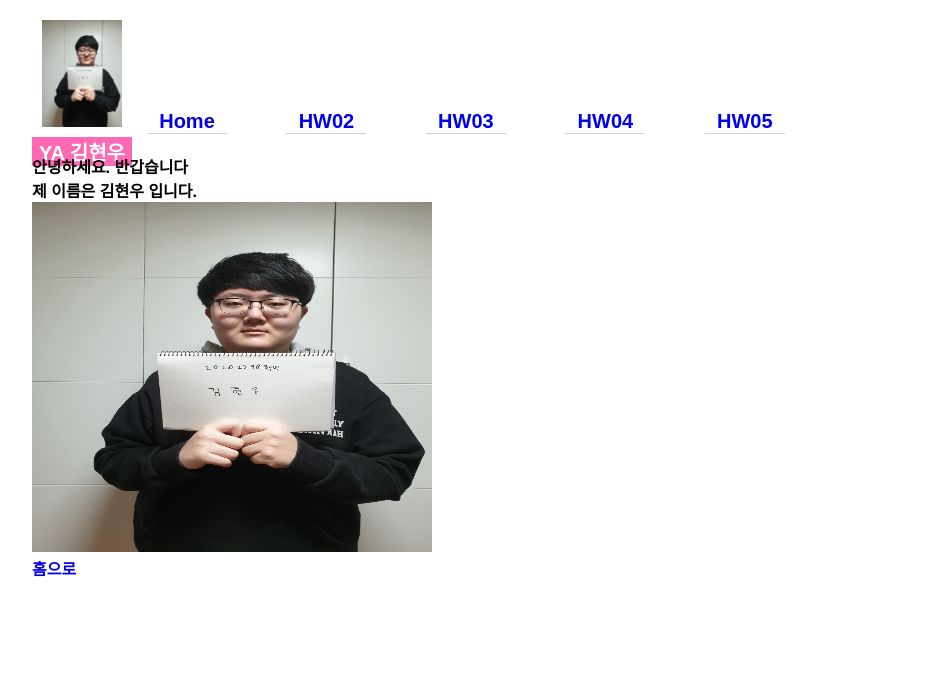
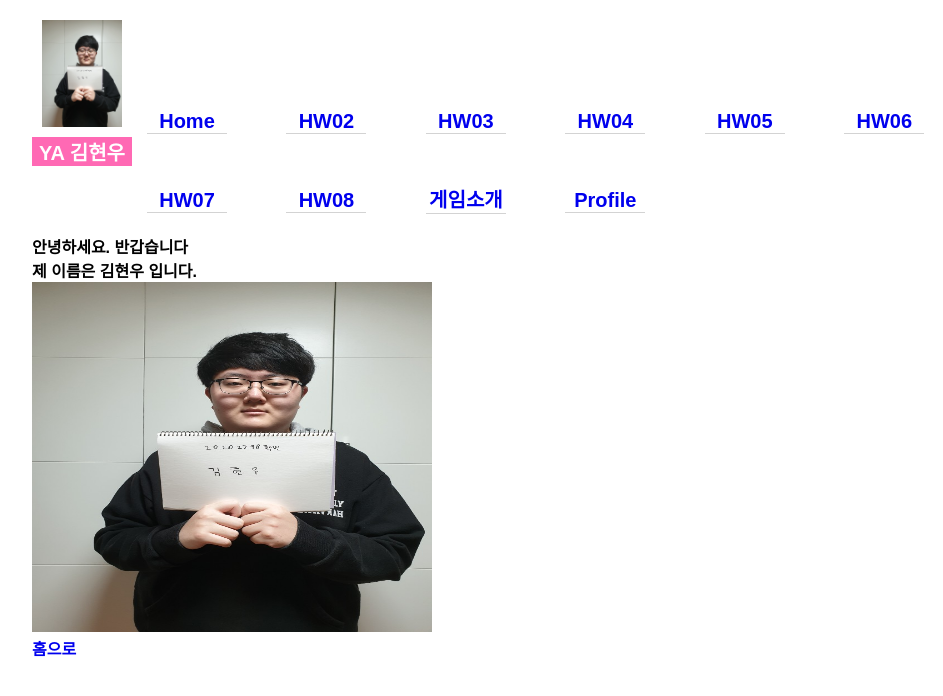
Before and after one commit to gudn878/gudn878.github.io, a plain HTML site: page hw2/hello-css3.html in a window 1280 px wide. Shown: the whole page, without its empty margins (158-1101 px from the left). Drawn offline with Linux system fonts and the light colour scheme.

Commit message:
edit 20/06/27

```diff
--- a/hw2/hello-css3.html
+++ b/hw2/hello-css3.html
@@ -55,10 +55,15 @@
 <div id="nav">
     <ul>
       <li><a href="../index.html">Home</a></li>
-         <li><a href="../hw2/index2.html">HW02</a></li>
+        <li><a href="../hw2/index2.html">HW02</a></li>
         <li><a href="../hw3/product_introduce.html">HW03</a></li>
         <li><a href="../hw4/pasta_recipe.html">HW04</a></li>
         <li><a href="../hw5/practice-01-article.html">HW05</a></li>
+        <li><a href="../hw6/pr10-03-flex-onepage.html">HW06</a></li>
+        <li><a href="../hw7/hw07.html">HW07</a></li>
+        <li><a href="../hw8/hw08.html">HW08</a></li>
+        <li><a href="../hw9/game_introduce.html">게임소개</a></li>
+        <li><a href="../hw9/profile.html">Profile</a></li>
     </ul>
 </div>
 <!-- GNB 메뉴 끝-->
```
